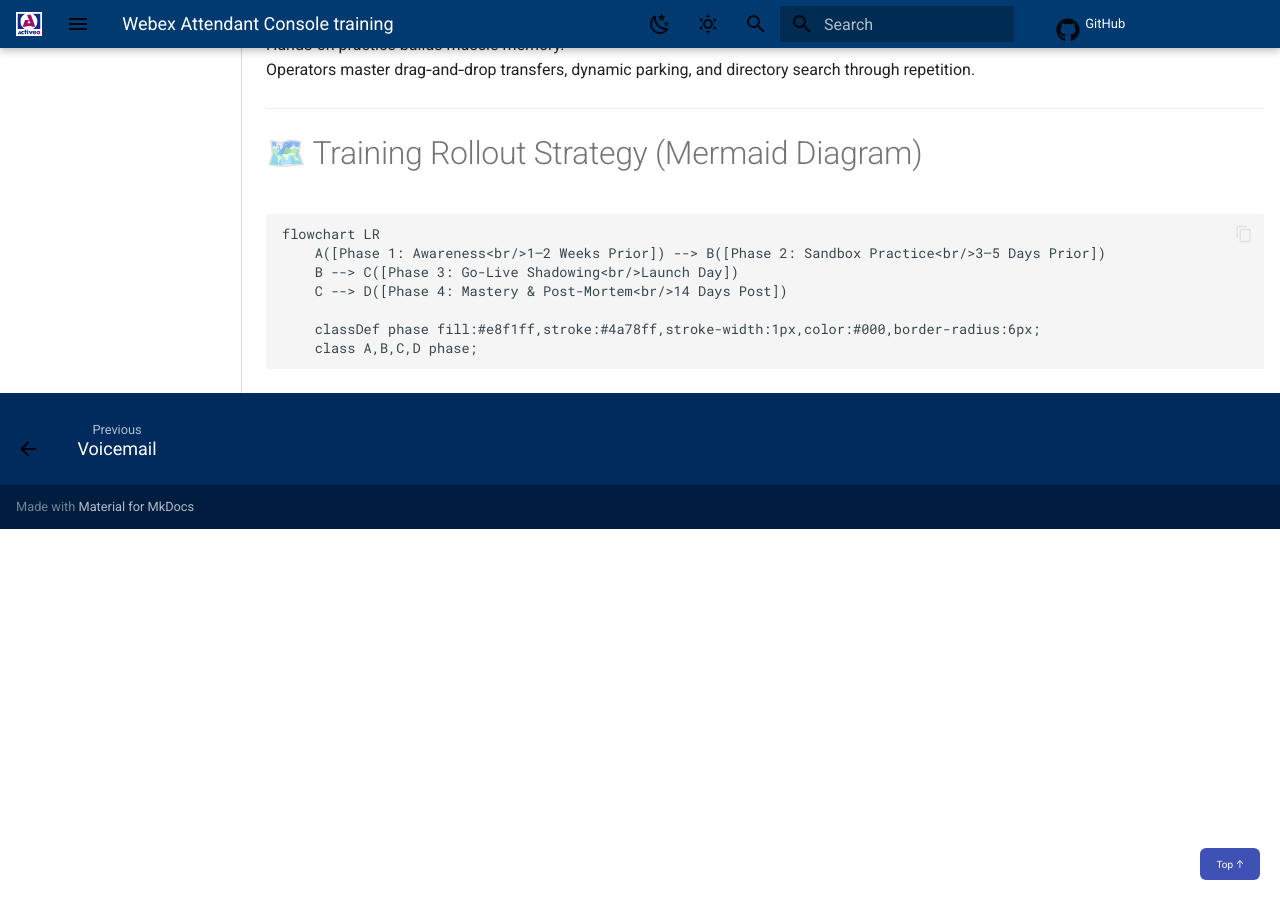
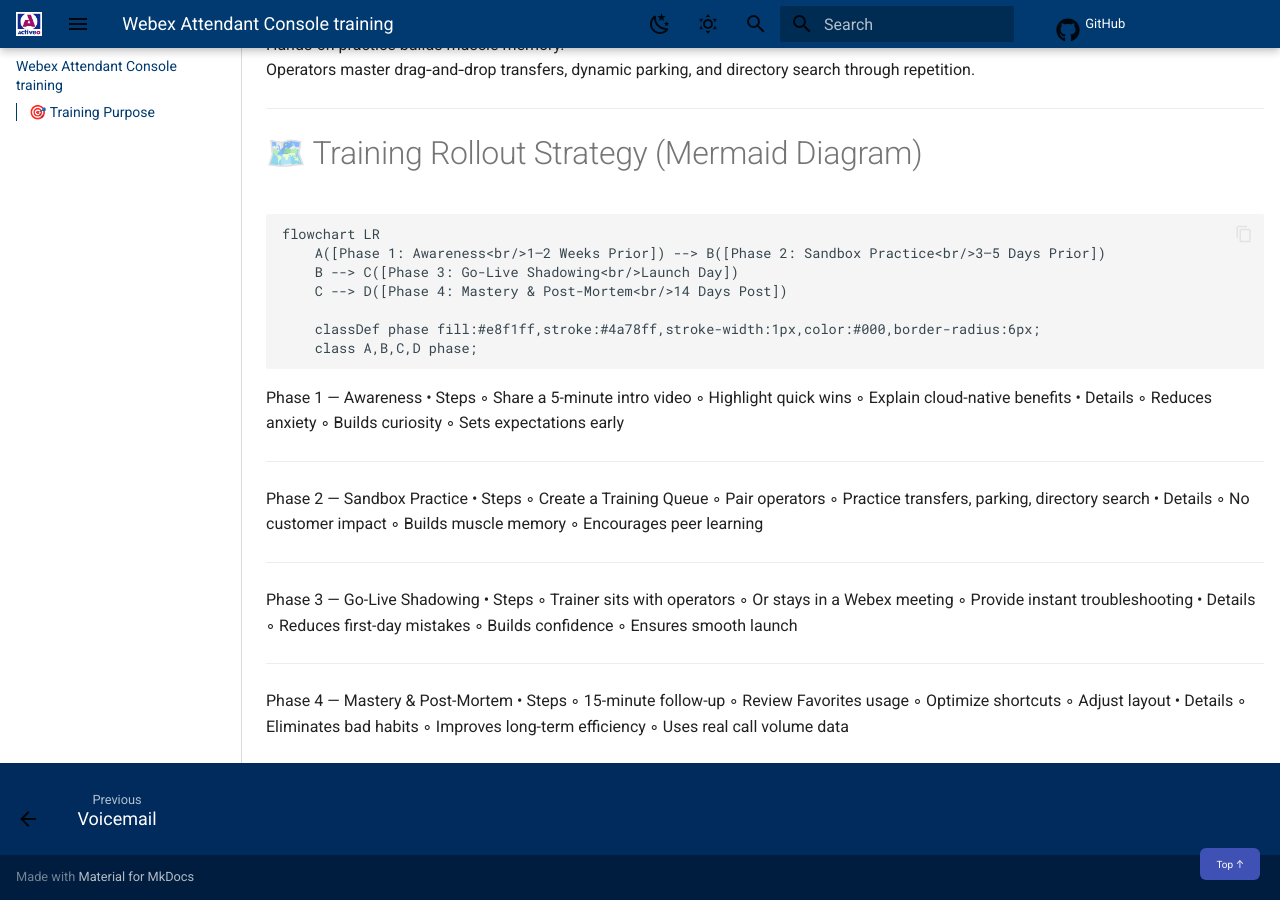
Before and after one commit to kvaksin/mkdocsdemo, an MkDocs documentation site: the page built from docs/webexAC.md, in a window 1280 px wide and 900 px high, scrolled down 1135 px. Built offline with MkDocs 1.6.1 and Material for MkDocs 9.7.7, drawn with Linux system fonts in a browser that asks for light colours; comment, search, counter and statistics services are not loaded.

Commit message:
Update webexAC.md

````diff
--- a/docs/webexAC.md
+++ b/docs/webexAC.md
@@ -46,3 +46,44 @@
     classDef phase fill:#e8f1ff,stroke:#4a78ff,stroke-width:1px,color:#000,border-radius:6px;
     class A,B,C,D phase;
 ```
+
+Phase 1 — Awareness
+• Steps
+	◦ Share a 5-minute intro video
+	◦ Highlight quick wins
+	◦ Explain cloud-native benefits
+• Details
+	◦ Reduces anxiety
+	◦ Builds curiosity
+	◦ Sets expectations early
+---
+Phase 2 — Sandbox Practice
+• Steps
+	◦ Create a Training Queue
+	◦ Pair operators
+	◦ Practice transfers, parking, directory search
+• Details
+	◦ No customer impact
+	◦ Builds muscle memory
+	◦ Encourages peer learning
+---
+Phase 3 — Go-Live Shadowing
+• Steps
+	◦ Trainer sits with operators
+	◦ Or stays in a Webex meeting
+	◦ Provide instant troubleshooting
+• Details
+	◦ Reduces first-day mistakes
+	◦ Builds confidence
+	◦ Ensures smooth launch
+---
+Phase 4 — Mastery & Post-Mortem
+• Steps
+	◦ 15-minute follow-up
+	◦ Review Favorites usage
+	◦ Optimize shortcuts
+	◦ Adjust layout
+• Details
+	◦ Eliminates bad habits
+	◦ Improves long-term efficiency
+	◦ Uses real call volume data
````
